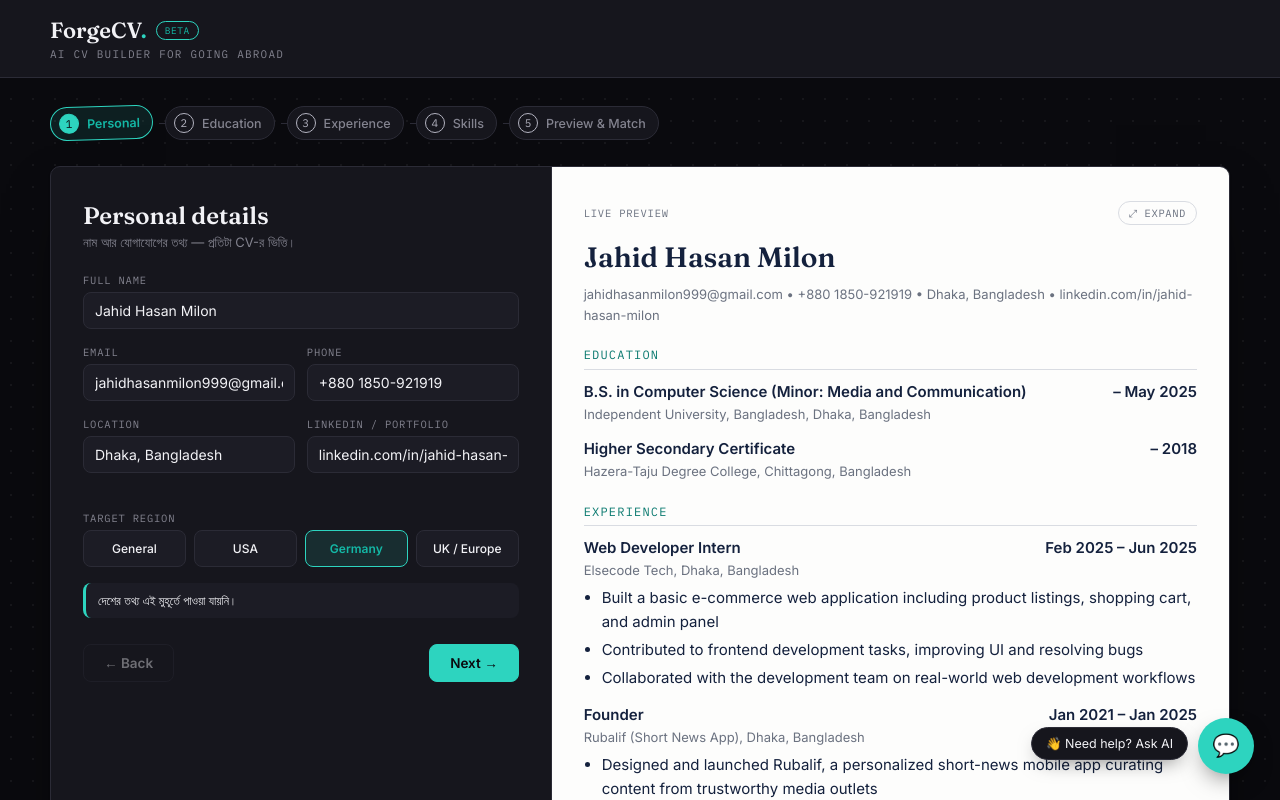
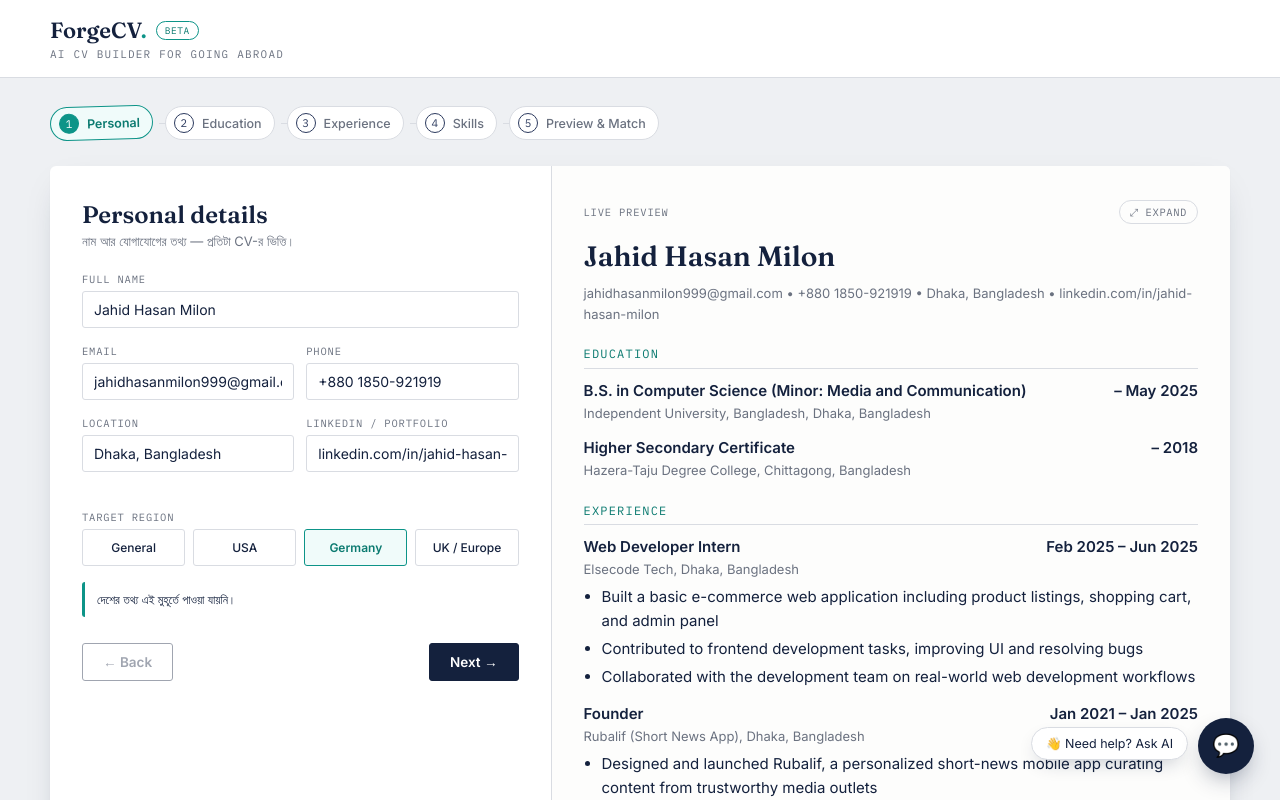
Before and after one commit to jahidhasanmilon/ForgeCV-AI_powered_CV_builder, a Next.js app: page / in a window 1280 px wide. Shown: the top 800 px of the page. Built offline with nearby package versions, Linux system fonts and the light colour scheme; no server answers.

Commit message:
Revert theme back to original light palette

```diff
--- a/src/app/globals.css
+++ b/src/app/globals.css
@@ -1,21 +1,18 @@
 @import url("https://fonts.googleapis.com/css2?family=Fraunces:opsz,wght@9..144,400;9..144,500;9..144,600&family=Inter:wght@400;500;600;700&family=IBM+Plex+Mono:wght@400;500&display=swap");
 
 :root {
-  /* app shell (dark) */
-  --bg: #0a0a0e;
-  --page: #16161d;
-  --paper: #1c1c25;
-  --ink: #f2f2f6;
-  --ink-soft: #b3b3c0;
-  --muted: #83838f;
-  --border: #2b2b36;
-  --teal: #2dd4bf;
-  --teal-dark: #14b8a6;
-  --gold: #d4a017;
-  --stamp-red: #f04545;
-  --radius: 8px;
+  --ink: #14213d;
+  --ink-soft: #2c3a5e;
+  --paper: #eef0f3;
+  --page: #ffffff;
+  --teal: #0d9488;
+  --teal-dark: #0b7a70;
+  --gold: #b8860b;
+  --muted: #6b7280;
+  --border: #d9dce2;
+  --stamp-red: #b4231c;
+  --radius: 3px;
 
-  /* CV document (always light, regardless of shell theme) */
   --doc-bg: #fdfdfc;
   --doc-ink: #14213d;
   --doc-muted: #6b7280;
@@ -26,9 +23,7 @@
 * { box-sizing: border-box; }
 html, body { margin: 0; padding: 0; }
 body {
-  background-color: var(--bg);
-  background-image: radial-gradient(rgba(255, 255, 255, 0.055) 1px, transparent 1px);
-  background-size: 22px 22px;
+  background: var(--paper);
   font-family: "Inter", sans-serif;
   color: var(--ink);
   -webkit-font-smoothing: antialiased;
@@ -86,39 +81,38 @@ body {
   border: 1.5px solid var(--ink-soft); color: var(--ink-soft);
 }
 .stamp .label { font-size: 12.5px; font-weight: 500; color: var(--muted); }
-.stamp.active { border-color: var(--teal); background: rgba(45,212,191,.1); transform: rotate(-1.5deg); }
-.stamp.active .num { background: var(--teal); border-color: var(--teal); color: var(--bg); }
+.stamp.active { border-color: var(--teal); background: #f0fbfa; transform: rotate(-1.5deg); }
+.stamp.active .num { background: var(--teal); border-color: var(--teal); color: #fff; }
 .stamp.active .label { color: var(--teal-dark); font-weight: 600; }
-.stamp.done .num { background: var(--ink-soft); border-color: var(--ink-soft); color: var(--bg); }
+.stamp.done .num { background: var(--ink-soft); border-color: var(--ink-soft); color: #fff; }
 .stamp.done .label { color: var(--ink-soft); }
 .step-line { flex: 0 0 14px; height: 1px; background: var(--border); }
 
 .spread {
   display: grid; grid-template-columns: 0.85fr 1.15fr; gap: 0;
-  background: var(--page); border-radius: 10px;
-  box-shadow: 0 1px 2px rgba(0,0,0,.2), 0 24px 60px -24px rgba(0,0,0,.65);
+  background: var(--page); border-radius: 6px;
+  box-shadow: 0 1px 2px rgba(20,33,61,.04), 0 12px 34px -18px rgba(20,33,61,.35);
   overflow: hidden; min-height: 560px;
-  border: 1px solid var(--border);
 }
 .panel-form { padding: 34px 32px; border-right: 1px solid var(--border); }
-.panel-preview { padding: 34px 32px; background: var(--doc-bg); display: flex; flex-direction: column; }
+.panel-preview { padding: 34px 32px; background: #fdfdfc; display: flex; flex-direction: column; }
 
 .assistant-fab {
   position: fixed; bottom: 26px; right: 26px; z-index: 50;
   width: 56px; height: 56px; border-radius: 50%;
-  background: var(--teal); color: var(--bg); border: none;
+  background: var(--ink); color: #fff; border: none;
   display: flex; align-items: center; justify-content: center;
   font-size: 22px; cursor: pointer;
-  box-shadow: 0 10px 24px -8px rgba(0,0,0,.55);
-  transition: transform .15s ease, background .15s ease;
+  box-shadow: 0 10px 24px -8px rgba(20,33,61,.45);
+  transition: transform .15s ease;
 }
-.assistant-fab:hover { transform: scale(1.06); background: var(--teal-dark); }
+.assistant-fab:hover { transform: scale(1.06); }
 
 .assistant-teaser {
   position: fixed; bottom: 40px; right: 92px; z-index: 50;
   background: var(--page); border: 1px solid var(--border); color: var(--ink);
   padding: 8px 14px; border-radius: 999px; font-size: 12.5px; white-space: nowrap;
-  box-shadow: 0 8px 20px -8px rgba(0,0,0,.55); cursor: pointer;
+  box-shadow: 0 8px 20px -8px rgba(20,33,61,.3); cursor: pointer;
 }
 .assistant-teaser:hover { border-color: var(--teal); color: var(--teal-dark); }
 
@@ -126,8 +120,8 @@ body {
   position: fixed; bottom: 92px; right: 26px; z-index: 50;
   width: 360px; max-width: calc(100vw - 40px);
   height: 480px; max-height: calc(100vh - 140px);
-  background: var(--page); border: 1px solid var(--border);
-  border-radius: 12px; box-shadow: 0 20px 50px -15px rgba(0,0,0,.6);
+  background: var(--paper); border: 1px solid var(--border);
+  border-radius: 12px; box-shadow: 0 20px 50px -15px rgba(20,33,61,.45);
   display: flex; flex-direction: column; padding: 20px 18px;
   overflow: hidden;
 }
@@ -139,30 +133,30 @@ body {
 .preview-panel-header { display: flex; align-items: center; justify-content: space-between; margin-bottom: 10px; }
 .preview-panel-label {
   font-family: "IBM Plex Mono", monospace; font-size: 10.5px; letter-spacing: .8px;
-  text-transform: uppercase; color: var(--doc-muted);
+  text-transform: uppercase; color: var(--muted);
 }
 .preview-expand-btn {
   font-family: "IBM Plex Mono", monospace; font-size: 10.5px; letter-spacing: .6px;
-  text-transform: uppercase; color: var(--doc-muted); background: none;
-  border: 1px solid var(--doc-border); border-radius: 999px; padding: 4px 10px; cursor: pointer;
+  text-transform: uppercase; color: var(--muted); background: none;
+  border: 1px solid var(--border); border-radius: 999px; padding: 4px 10px; cursor: pointer;
 }
-.preview-expand-btn:hover { border-color: var(--teal); color: var(--doc-teal-dark); }
+.preview-expand-btn:hover { border-color: var(--teal); color: var(--teal-dark); }
 
 .preview-modal-backdrop {
-  position: fixed; inset: 0; background: rgba(0,0,0,.65); z-index: 60;
+  position: fixed; inset: 0; background: rgba(20,33,61,.55); z-index: 60;
   display: flex; align-items: flex-start; justify-content: center;
   overflow-y: auto; padding: 48px 20px;
 }
 .preview-modal {
-  background: var(--doc-bg); border-radius: 8px; max-width: 820px; width: 100%;
-  padding: 44px 48px; position: relative; box-shadow: 0 30px 80px -20px rgba(0,0,0,.7);
+  background: var(--page); border-radius: 8px; max-width: 820px; width: 100%;
+  padding: 44px 48px; position: relative; box-shadow: 0 30px 80px -20px rgba(0,0,0,.5);
 }
 .preview-modal-close {
   position: absolute; top: 14px; right: 18px; background: none; border: none;
-  font-size: 24px; cursor: pointer; color: var(--doc-muted); line-height: 1;
+  font-size: 24px; cursor: pointer; color: var(--muted); line-height: 1;
 }
 
-h2.step-title { font-family: "Fraunces", serif; font-size: 24px; font-weight: 600; margin: 0 0 4px; color: var(--ink); }
+h2.step-title { font-family: "Fraunces", serif; font-size: 24px; font-weight: 600; margin: 0 0 4px; }
 .step-sub { font-size: 13px; color: var(--muted); margin: 0 0 22px; }
 
 .field { margin-bottom: 16px; }
@@ -172,7 +166,7 @@ h2.step-title { font-family: "Fraunces", serif; font-size: 24px; font-weight: 60
 }
 .field input, .field textarea, .field select {
   width: 100%; padding: 9px 11px; border: 1.5px solid var(--border); border-radius: var(--radius);
-  font-family: "Inter", sans-serif; font-size: 14px; color: var(--ink); background: var(--paper);
+  font-family: "Inter", sans-serif; font-size: 14px; color: var(--ink); background: #fff;
   transition: border-color .15s ease;
 }
 .field input:focus, .field textarea:focus { outline: none; border-color: var(--teal); }
@@ -182,16 +176,16 @@ h2.step-title { font-family: "Fraunces", serif; font-size: 24px; font-weight: 60
 .country-grid { display: grid; grid-template-columns: repeat(4, 1fr); gap: 8px; margin-bottom: 6px; }
 .country-opt {
   border: 1.5px solid var(--border); border-radius: var(--radius); padding: 10px 6px;
-  text-align: center; font-size: 12px; font-weight: 500; cursor: pointer; background: var(--paper);
-  color: var(--ink); transition: .15s ease;
+  text-align: center; font-size: 12px; font-weight: 500; cursor: pointer; background: #fff;
+  transition: .15s ease;
 }
 .country-opt:hover { border-color: var(--teal); }
-.country-opt.sel { border-color: var(--teal); background: rgba(45,212,191,.12); color: var(--teal-dark); font-weight: 600; }
-.country-tip { padding: 10px 12px; border-radius: var(--radius); font-size: 12px; background: var(--paper); color: var(--ink); }
+.country-opt.sel { border-color: var(--teal); background: #f0fbfa; color: var(--teal-dark); font-weight: 600; }
+.country-tip { padding: 10px 12px; border-radius: var(--radius); font-size: 12px; background: #fff; color: var(--ink); }
 
-.block-card { border: 1px solid var(--border); border-radius: var(--radius); padding: 16px 16px 8px; margin-bottom: 14px; background: var(--paper); }
+.block-card { border: 1px solid var(--border); border-radius: var(--radius); padding: 16px 16px 8px; margin-bottom: 14px; background: #fff; }
 .block-head { display: flex; justify-content: space-between; align-items: center; margin-bottom: 10px; }
-.block-head strong { font-size: 13px; color: var(--ink); }
+.block-head strong { font-size: 13px; }
 .icon-btn { border: none; background: none; color: var(--muted); cursor: pointer; font-size: 12px; font-family: "IBM Plex Mono", monospace; }
 .icon-btn:hover { color: var(--stamp-red); }
 
@@ -199,10 +193,10 @@ h2.step-title { font-family: "Fraunces", serif; font-size: 24px; font-weight: 60
 .bullet-row textarea { flex: 1; }
 .ai-btn {
   white-space: nowrap; font-family: "IBM Plex Mono", monospace; font-size: 11px; padding: 8px 10px;
-  border: 1.5px solid var(--teal); color: var(--teal-dark); background: var(--page); border-radius: var(--radius);
+  border: 1.5px solid var(--teal); color: var(--teal-dark); background: #fff; border-radius: var(--radius);
   cursor: pointer; transition: .15s ease;
 }
-.ai-btn:hover { background: var(--teal); color: var(--bg); }
+.ai-btn:hover { background: var(--teal); color: #fff; }
 .ai-btn[disabled] { opacity: .55; cursor: progress; }
 
 .ghost-btn {
@@ -215,7 +209,7 @@ h2.step-title { font-family: "Fraunces", serif; font-size: 24px; font-weight: 60
 .skill-chip-input input { flex: 1; }
 .chips { display: flex; flex-wrap: wrap; gap: 8px; }
 .chip {
-  display: flex; align-items: center; gap: 6px; background: rgba(45,212,191,.12); border: 1px solid var(--teal);
+  display: flex; align-items: center; gap: 6px; background: #f0fbfa; border: 1px solid var(--teal);
   color: var(--teal-dark); padding: 5px 10px; border-radius: 999px; font-size: 12.5px; font-weight: 500;
 }
 .chip button { border: none; background: none; color: var(--teal-dark); cursor: pointer; font-size: 13px; }
@@ -223,12 +217,12 @@ h2.step-title { font-family: "Fraunces", serif; font-size: 24px; font-weight: 60
 .nav-buttons { display: flex; justify-content: space-between; margin-top: 26px; }
 .btn {
   font-family: "Inter", sans-serif; font-weight: 600; font-size: 13.5px; padding: 10px 20px;
-  border-radius: var(--radius); cursor: pointer; border: 1.5px solid var(--teal); background: var(--teal); color: var(--bg);
+  border-radius: var(--radius); cursor: pointer; border: 1.5px solid var(--ink); background: var(--ink); color: #fff;
   transition: .15s ease;
 }
-.btn:hover { background: var(--teal-dark); border-color: var(--teal-dark); }
-.btn.secondary { background: none; color: var(--ink); border-color: var(--border); }
-.btn.secondary:hover { background: var(--paper); border-color: var(--ink-soft); }
+.btn:hover { background: var(--ink-soft); border-color: var(--ink-soft); }
+.btn.secondary { background: none; color: var(--ink); }
+.btn.secondary:hover { background: var(--paper); }
 .btn[disabled] { opacity: .4; cursor: not-allowed; }
 
 .doc { flex: 1; font-family: "Inter", sans-serif; font-size: 15px; line-height: 1.6; color: var(--doc-ink); }
@@ -250,26 +244,26 @@ h2.step-title { font-family: "Fraunces", serif; font-size: 24px; font-weight: 60
 }
 .export-bar { display: flex; gap: 10px; margin-top: 16px; margin-bottom: 4px; }
 
-.match-box { border: 1px solid var(--border); border-radius: var(--radius); padding: 16px; margin-top: 16px; background: var(--paper); }
+.match-box { border: 1px solid var(--border); border-radius: var(--radius); padding: 16px; margin-top: 16px; background: #fff; }
 .match-score { font-family: "Fraunces", serif; font-size: 34px; font-weight: 600; color: var(--teal-dark); }
-.kw { display: inline-block; background: rgba(240,69,69,.14); color: var(--stamp-red); border: 1px solid rgba(240,69,69,.35); padding: 3px 9px; border-radius: 999px; font-size: 11.5px; margin: 3px 4px 0 0; }
-.source-tag { font-family: "IBM Plex Mono", monospace; font-size: 9.5px; color: var(--muted); background: var(--page); border: 1px solid var(--border); padding: 2px 7px; border-radius: 999px; margin: 2px 4px 0 0; display: inline-block; }
+.kw { display: inline-block; background: #fbeaea; color: var(--stamp-red); border: 1px solid #f1c7c4; padding: 3px 9px; border-radius: 999px; font-size: 11.5px; margin: 3px 4px 0 0; }
+.source-tag { font-family: "IBM Plex Mono", monospace; font-size: 9.5px; color: var(--muted); background: #fff; border: 1px solid var(--border); padding: 2px 7px; border-radius: 999px; margin: 2px 4px 0 0; display: inline-block; }
 
-.assistant-title { font-family: "Fraunces", serif; font-size: 17px; font-weight: 600; margin: 0 0 3px; color: var(--ink); }
+.assistant-title { font-family: "Fraunces", serif; font-size: 17px; font-weight: 600; margin: 0 0 3px; }
 .assistant-sub { font-size: 11.5px; color: var(--muted); margin-bottom: 14px; }
 .chat-log { flex: 1; overflow-y: auto; display: flex; flex-direction: column; gap: 10px; margin-bottom: 12px; min-height: 200px; }
 .chat-bubble { padding: 9px 12px; border-radius: 10px; font-size: 12.5px; line-height: 1.45; max-width: 92%; }
-.chat-bubble.user { align-self: flex-end; background: var(--teal); color: var(--bg); border-bottom-right-radius: 2px; }
-.chat-bubble.assistant { align-self: flex-start; background: var(--paper); border: 1px solid var(--border); color: var(--ink); border-bottom-left-radius: 2px; }
+.chat-bubble.user { align-self: flex-end; background: var(--ink); color: #fff; border-bottom-right-radius: 2px; }
+.chat-bubble.assistant { align-self: flex-start; background: #fff; border: 1px solid var(--border); border-bottom-left-radius: 2px; }
 .tool-tags { display: flex; gap: 4px; flex-wrap: wrap; margin-top: 6px; }
 .tool-tag {
-  font-family: "IBM Plex Mono", monospace; font-size: 9px; background: rgba(45,212,191,.12); color: var(--teal-dark);
+  font-family: "IBM Plex Mono", monospace; font-size: 9px; background: #f0fbfa; color: var(--teal-dark);
   border: 1px solid var(--teal); padding: 2px 6px; border-radius: 999px;
 }
 .chat-input-row { display: flex; gap: 6px; }
-.chat-input-row input { flex: 1; padding: 9px 10px; border: 1.5px solid var(--border); border-radius: var(--radius); font-size: 13px; background: var(--paper); color: var(--ink); }
+.chat-input-row input { flex: 1; padding: 9px 10px; border: 1.5px solid var(--border); border-radius: var(--radius); font-size: 13px; }
 .chat-suggestions { display: flex; flex-direction: column; gap: 6px; margin-top: 10px; }
-.chat-suggestion { text-align: left; font-size: 11.5px; padding: 8px 10px; border: 1px dashed var(--border); border-radius: var(--radius); background: var(--page); cursor: pointer; color: var(--ink-soft); }
+.chat-suggestion { text-align: left; font-size: 11.5px; padding: 8px 10px; border: 1px dashed var(--border); border-radius: var(--radius); background: #fff; cursor: pointer; color: var(--ink-soft); }
 .chat-suggestion:hover { border-color: var(--teal); color: var(--teal-dark); }
 
 @media (max-width: 1080px) {
@@ -281,5 +275,5 @@ h2.step-title { font-family: "Fraunces", serif; font-size: 24px; font-weight: 60
 @media print {
   body * { visibility: hidden; }
   #printArea, #printArea * { visibility: visible; }
-  #printArea { position: absolute; top: 0; left: 0; width: 100%; padding: 0.4in 0.5in; background: #fff; }
+  #printArea { position: absolute; top: 0; left: 0; width: 100%; padding: 0.4in 0.5in; }
 }
--- a/src/components/steps/PreviewStep.tsx
+++ b/src/components/steps/PreviewStep.tsx
@@ -77,11 +77,9 @@ export default function PreviewStep({ onBack }: { onBack: () => void }) {
             minHeight: 110,
             padding: "9px 11px",
             border: "1.5px solid var(--border)",
-            borderRadius: 8,
+            borderRadius: 3,
             fontFamily: "Inter, sans-serif",
             fontSize: 13,
-            background: "var(--paper)",
-            color: "var(--ink)",
           }}
         />
         <button className="ai-btn" style={{ marginTop: 10 }} disabled={loading} onClick={checkMatch}>
```
